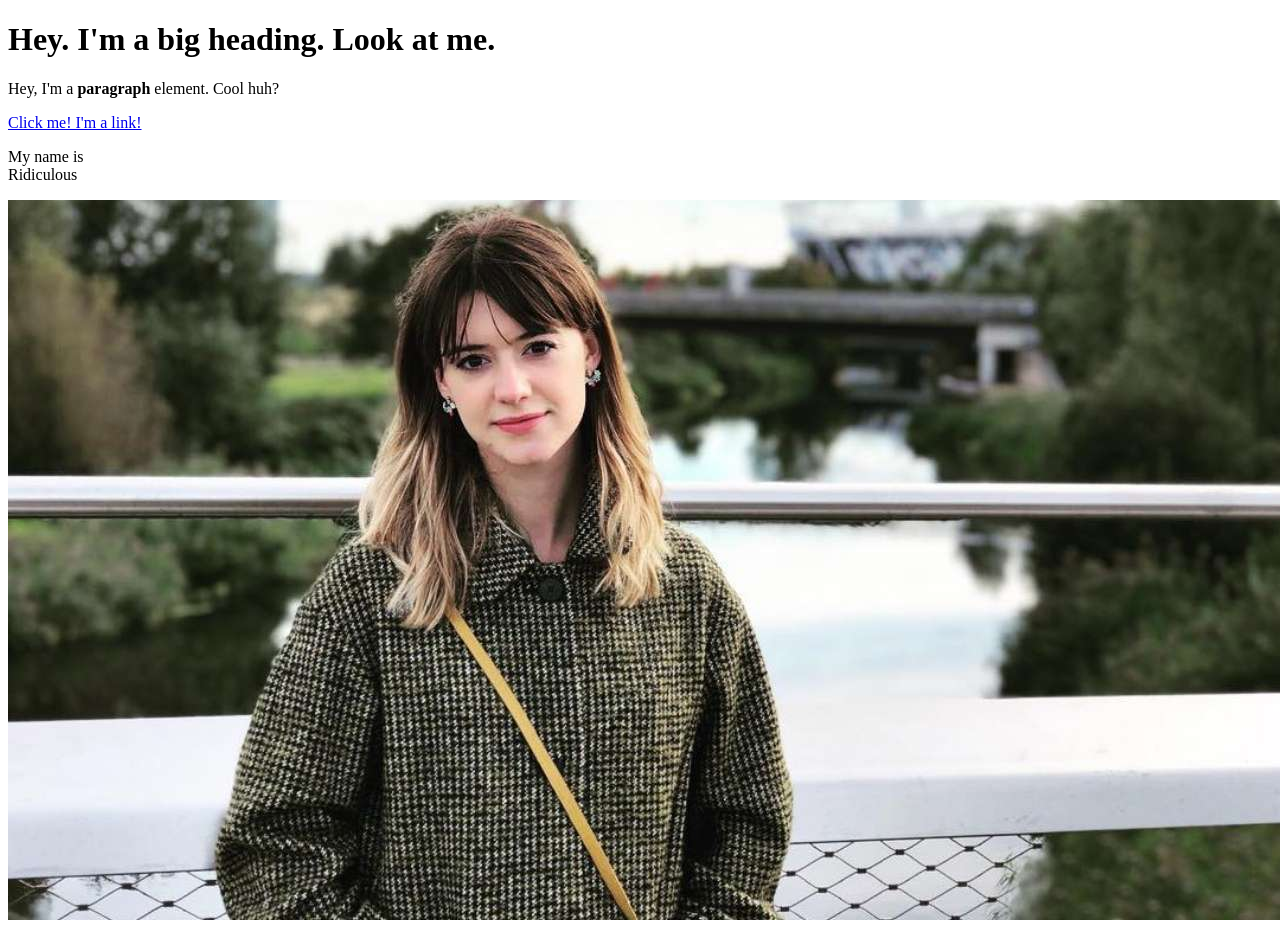
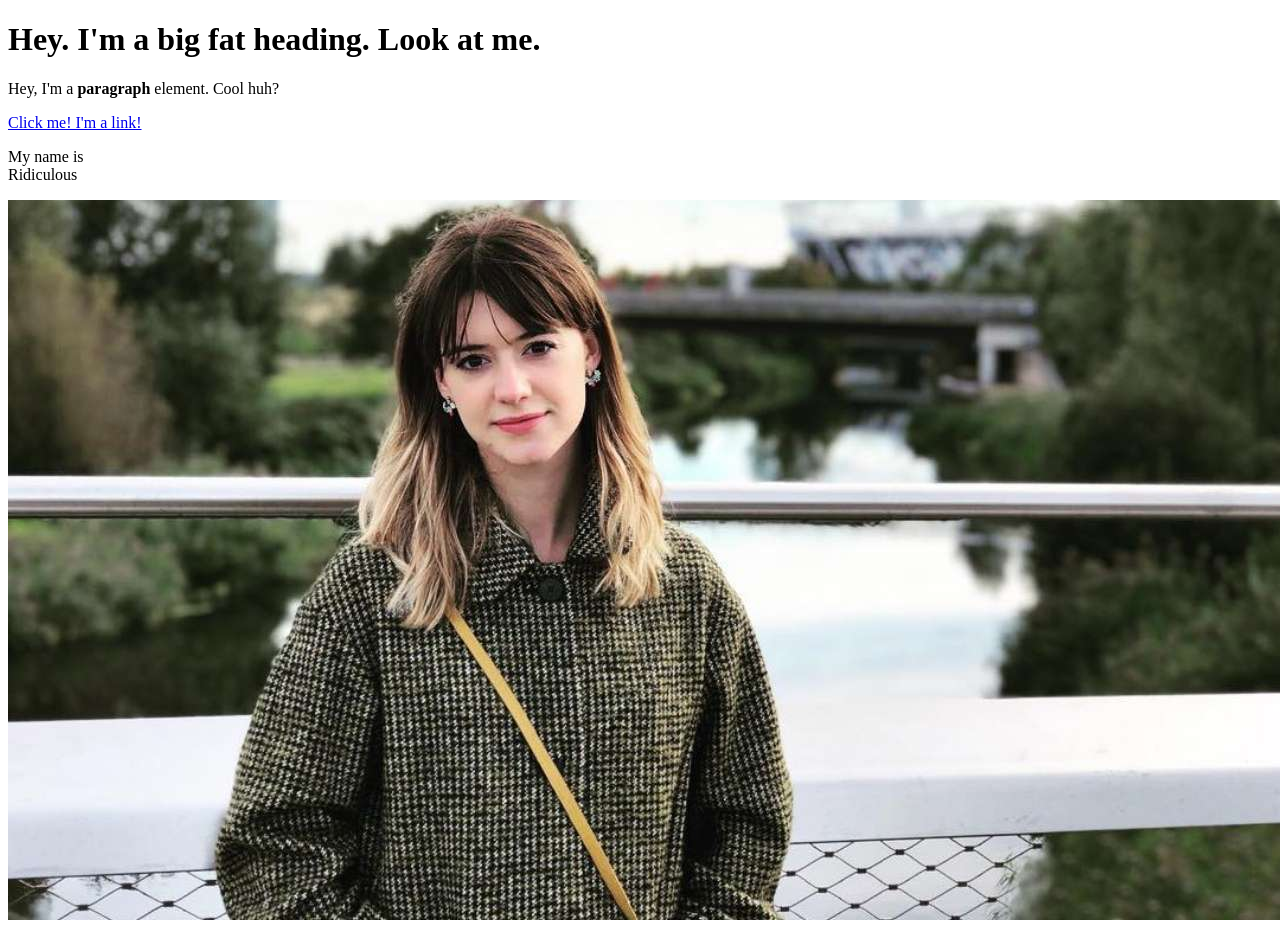
Before and after one commit to min4034415/cartoon-hero, a plain HTML site: page test.html in a window 1280 px wide. Drawn offline with Linux system fonts and the light colour scheme.

Commit message:
Update test.html
added fat

```diff
--- a/test.html
+++ b/test.html
@@ -4,7 +4,7 @@
 <title>Test Page</title>
 </head>
 <body>
-	<h1>Hey. I'm a big heading. Look at me.</h1>
+	<h1>Hey. I'm a big fat heading. Look at me.</h1>
 	<p>Hey, I'm a <b>paragraph</b> element. Cool huh?</p>
 	<a href="https://google.com" target="_blank" title="Let's go to google">Click me! I'm a link!</a>
 	<p>My name is <br>
```
